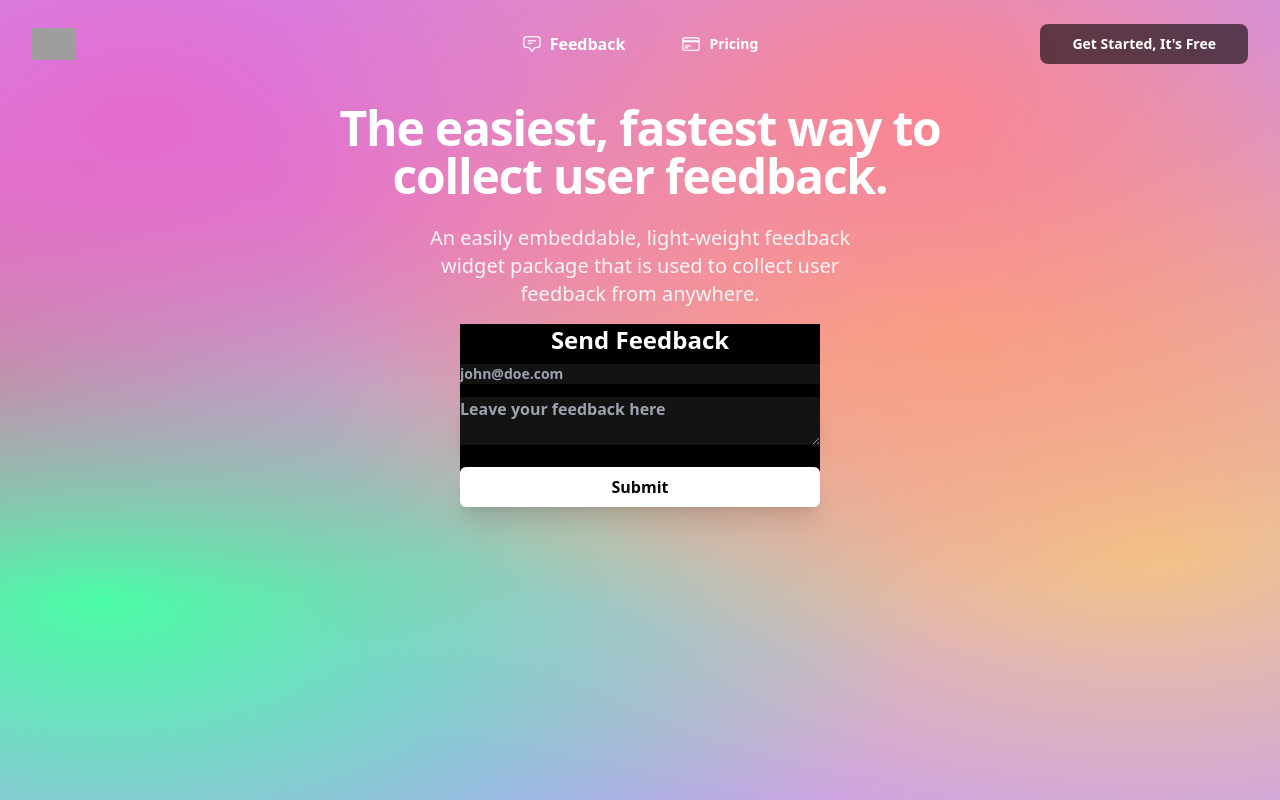
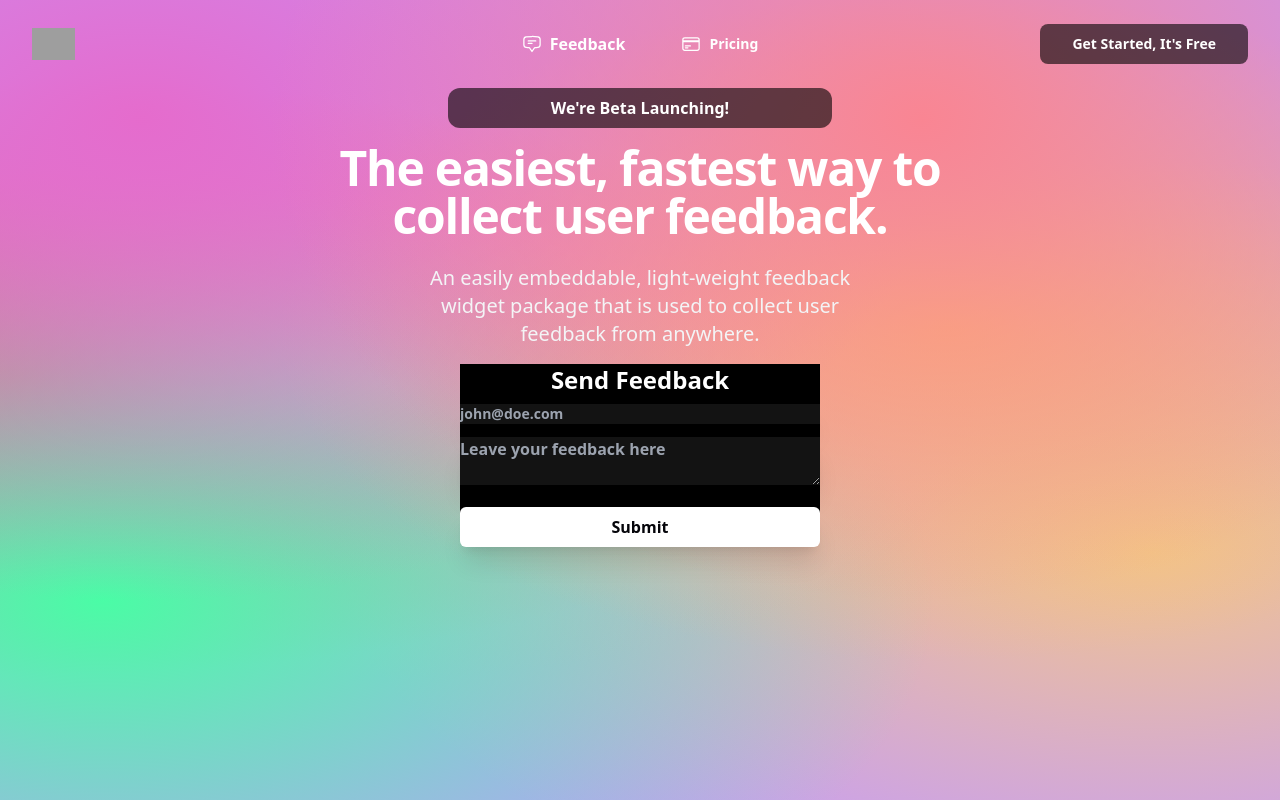
Before and after one commit to ramezj/astralics, a Next.js app in the folder client/: page / in a window 1280 px wide. Built offline with nearby package versions, Linux system fonts and the light colour scheme; no server answers; grey boxes are pictures that could not be loaded.

Commit message:
BetaAlert component [ simple for now ]

```diff
--- /dev/null
+++ b/client/components/other/BetaAlert.js
@@ -0,0 +1,9 @@
+export default function BetaAlert(props) {
+    return (
+        <>
+        <div className='w-96 rounded-xl bg-black bg-opacity-60 text-white py-2 2xl:mt-4 2xl:-mb-5 '>
+        <h1 className="font-bold">We're Beta Launching!</h1>
+        </div>
+        </>
+    )
+}
--- a/client/pages/index.js
+++ b/client/pages/index.js
@@ -4,6 +4,7 @@ import Widget from "@/components/widget"
 import { BlitzFeedback } from "blitzpackagev2"
 import Features from "@/components/Features"
 import Link from "next/link"
+import BetaAlert from "@/components/other/BetaAlert"
 
 export default function Component() {
   const { data: session } = useSession()
@@ -11,6 +12,7 @@ export default function Component() {
     <Layout>
       <center>
         <div className="">
+          <BetaAlert />
             <h1 className='sm:text-5xl 2xl:text-7xl 2xl:mt-14 text-4xl w-4/5 font-bold tracking-tight leading-none text-white md:text-5xl lg:text-5xl lg:mt-4 lg:w-3/6 sm:mt-8 mt-4'>
             The easiest, fastest way to collect user feedback.
             </h1>
--- a/client/pages/pricing/index.js
+++ b/client/pages/pricing/index.js
@@ -24,7 +24,7 @@ export default function Pricing(props) {
             <br />
             <br />
             <div className='flex flex-wrap gap-12 justify-center w-full'>
-                <PricingCard price='Free' title='Starter' button='Get Started' background={'bg-black bg-opacity-60'} shadow={''}>
+                <PricingCard price='Free' title='Starter' button='Get Started' background={'bg-black bg-opacity-60'} shadow={'shadow-lg'}>
                 <Info><Svg /> 1 Project</Info>
                 <Info><Svg /> 25 Monthly Feedbacks</Info>
                 <br />
@@ -34,7 +34,7 @@ export default function Pricing(props) {
                 : <><button onClick={signUserIn} className='shadow-xl btn w-full text-white normal-case bg-zinc-950 hover:bg-zinc-950 outline-none border-none font-bold rounded-xl'>Get Started</button></>
                 }
                 </PricingCard >
-                <PricingCard price='$14.99' title='Premium' button='Get Started' background={'bg-black bg-opacity-60'} shadow={'widgetShadow'}>
+                <PricingCard price='$9.99' title='Premium' button='Get Started' background={'bg-black bg-opacity-60'} shadow={'shadow-lg'}>
                 <Info><Svg /> Unlimited Projects</Info>
                 <Info><Svg /> Unlimited Monthly Feedbacks</Info>
                 <br />
```
